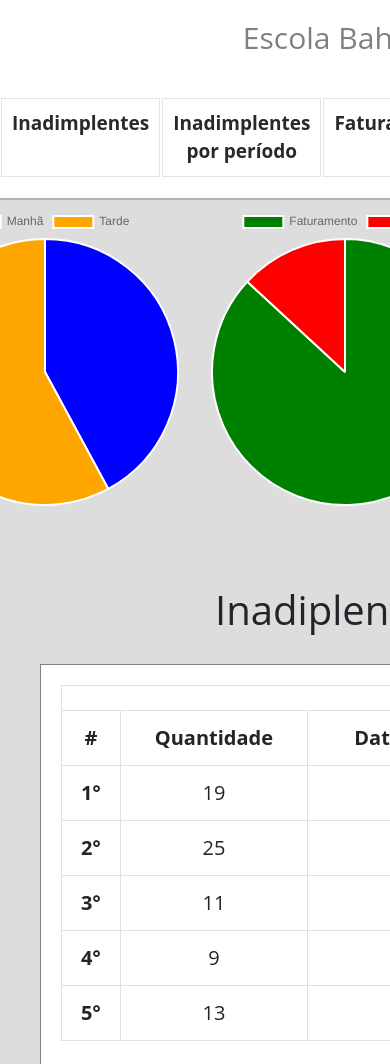
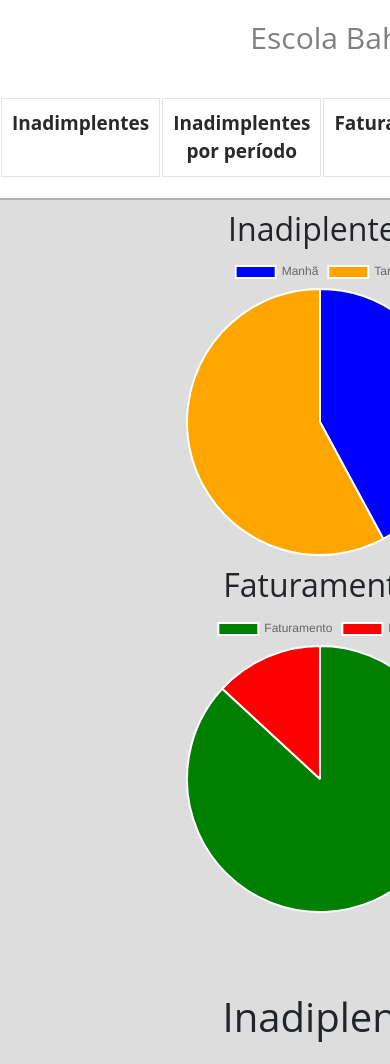
Before and after one commit to devhiltonjr/Desafio_1-SD-Escola, a plain HTML site: page index.html in a window 390 px wide. Shown: the top 1064 px of the page. Drawn offline with nearby package versions, Linux system fonts and the light colour scheme.

Commit message:
commit
correção da resolução

```diff
--- a/style/estilo.css
+++ b/style/estilo.css
@@ -2,13 +2,11 @@
     margin: 0;
     padding: 0;
     font-family: 'Open Sans', sans-serif;
-
 }
 
 h1 {
     padding: 0;
     margin: 0;
-
 }
 
 body {
@@ -24,7 +22,7 @@ ul {
 
 ul li a {
     text-decoration: none;
-text-align: center;
+    text-align: center;
 }
 
 .flex-container {
@@ -47,17 +45,13 @@ header h1 {
     margin-left: 100px;
 }
 
-
 header .list-items {
     display: flex;
-
 }
 
 header .menu ul li {
     margin: 5px;
     display: flex;
-
-
 }
 
 
@@ -73,15 +67,11 @@ header .menu ul li {
     position: fixed;
 }
 
-
-
 .flex-container #graficos {
     text-align: center;
-
 }
 
 #graficos {
-
     padding-top: 150px;
     display: flex;
     justify-content: center;
@@ -92,14 +82,12 @@ header .menu ul li {
 #graficos h2 {
     text-align: center;
     margin-top: 10px;
-
 }
 
 .tab {
     background-color: #fff;
     margin: 10px;
     border: 3px solid rgb(27, 26, 26);
-
 }
 
 
@@ -109,19 +97,15 @@ table {
     width: 350px;
     padding: 50px;
     font-size: 20px;
-
 }
 
 .tabela {
     border: 1px solid rgba(0, 0, 0, 0.495);
     padding: 20px;
-
 }
 
 section h1 {
-
     padding-bottom: 20px;
-
 }
 
 section {
@@ -129,7 +113,6 @@ section {
     justify-content: space-around;
     text-align: center;
     padding: 30px;
-
 }
 
 .column {
@@ -141,21 +124,30 @@ footer {
 }
 
 .rodape {
-
     height: 50px;
     display: flex;
     color: rgb(100, 99, 99);
     justify-content: center;
     width: 100%;
+}
 
+.main {
+    align-items: center;
 }
 
 
 /*Mobile*/
 @media(max-width:992px) {
     .flex-container {
+        display: flex;
+        max-width: 992px;
+        margin: auto;
+        width: 100%;
+    }
+
+    .flex-container {
         flex-direction: column;
-        min-width:660px;
+        min-width: 675px;
     }
 
     header h1 {
@@ -163,20 +155,14 @@ footer {
         margin: 0;
         font-size: 30px;
         text-align: center;
-
     }
 
     header .menu ul li {
-        font-size: 14px;
+        font-size: auto;
         margin: 1px;
         display: flex;
         text-align: center;
         border: 1px solid rgba(128, 128, 128, 0.21);
-
-
-
-
-
     }
 
     .flex {
@@ -197,21 +183,29 @@ footer {
         flex-direction: column;
         font-size: auto;
     }
-   footer{
-    background-color: #fff;
-   }
 
-  .rodape{
+    footer {
+        background-color: #fff;
+    }
+
+    .rodape {
         display: flex;
         text-align: center;
         font-size: auto;
-        width: 100%;
-        }
+        width: 675px;
+    }
 
-    footer p{
+    footer p {
         margin: auto;
         text-align: center;
 
     }
 
+    #graficos {
+        padding-top: 200px;
+        margin-left: 250px;
+        display: flex;
+        align-items: center;
+        flex-direction: column;
+    }
 }
```
